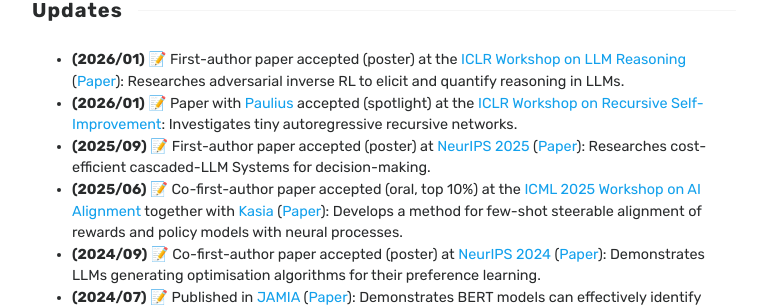
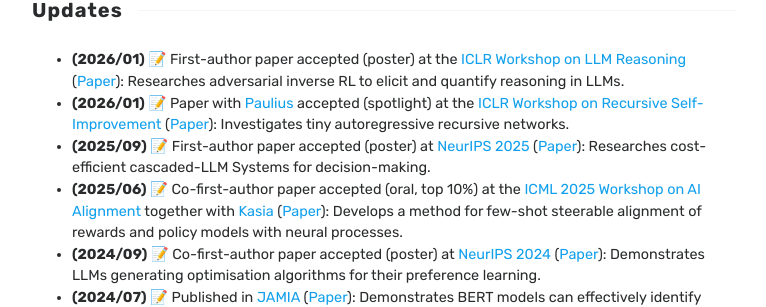
Before and after one commit to fanconic/fanconic.github.io, a Jekyll site: the page built from index.html, in a window 1280 px wide and 900 px high, scrolled down 780 px. Shown: the part 144-451 px from the top of the window, without its empty margins (256-1022 px from the left). Built offline with Jekyll 4.4.1, drawn with Linux system fonts in a browser that asks for light colours; the list of posts is cut into pages by our own code.

```diff
--- a/index.html
+++ b/index.html
@@ -62,7 +62,7 @@ title: Home
                             href="https://sites.google.com/view/iclr-2026-llmreasoning">ICLR Workshop on LLM Reasoning</a> (<a href="https://arxiv.org/pdf/2510.01857">Paper</a>):
                     Researches adversarial inverse RL to elicit and quantify reasoning in LLMs.
                 </li>
-                <li><b>(2026/01)</b> 📝 Paper with <a href="https://www.linkedin.com/in/paulius-rauba">Paulius</a> accepted (spotlight) at the <a href="https://recursive-workshop.github.io/">ICLR Workshop on Recursive Self-Improvement</a>:
+                <li><b>(2026/01)</b> 📝 Paper with <a href="https://www.linkedin.com/in/paulius-rauba">Paulius</a> accepted (spotlight) at the <a href="https://recursive-workshop.github.io/">ICLR Workshop on Recursive Self-Improvement</a> (<a href="https://openreview.net/pdf?id=aY5kmaNrwB">Paper</a>):
                     Investigates tiny autoregressive recursive networks.
                 </li>
                 <li><b>(2025/09)</b> 📝 First-author paper accepted (poster) at <a
```
Also changed, not shown: _pubs/11tinyautoregressive.md (added, +11 -0 lines), _pubs/12adversarial_irl.md (renamed from _pubs/11adversarial_irl.md), assets/images/tiny.png (added).
